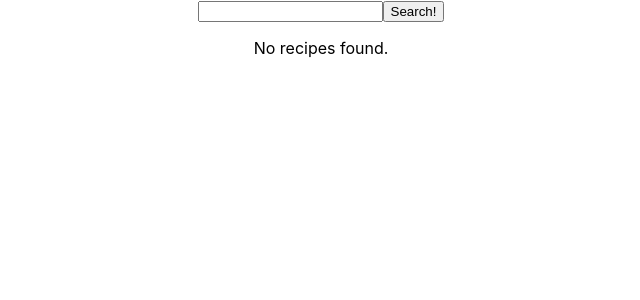
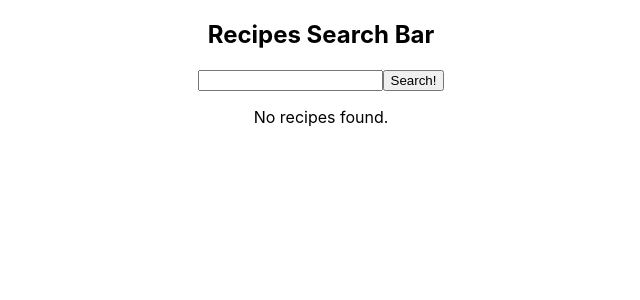
Before and after one commit to BebopVinh/food-inspector, a React (Create React App) app: page / in a window 1280 px wide. Shown: the top 300 px of the page, without its empty margins (319-959 px from the left). Built offline with nearby package versions, Linux system fonts and the light colour scheme.

Commit message:
Add title to form

```diff
--- a/src/components/recipes/RecipesInput.js
+++ b/src/components/recipes/RecipesInput.js
@@ -17,10 +17,13 @@ export class RecipesInput extends Component {
 
    render() {
       return (
-         <form onSubmit={this.handleSubmit}>
-            <input name="recipe" type="text" value={this.state.recipe} onChange={this.handleChange}/>
-            <input type="submit" value="Search!"/>
-         </form>
+         <div>
+            <h2>Recipes Search Bar</h2>
+            <form onSubmit={this.handleSubmit}>
+               <input name="recipe" type="text" value={this.state.recipe} onChange={this.handleChange}/>
+               <input type="submit" value="Search!"/>
+            </form>
+         </div>
       )
    }
 }
```
